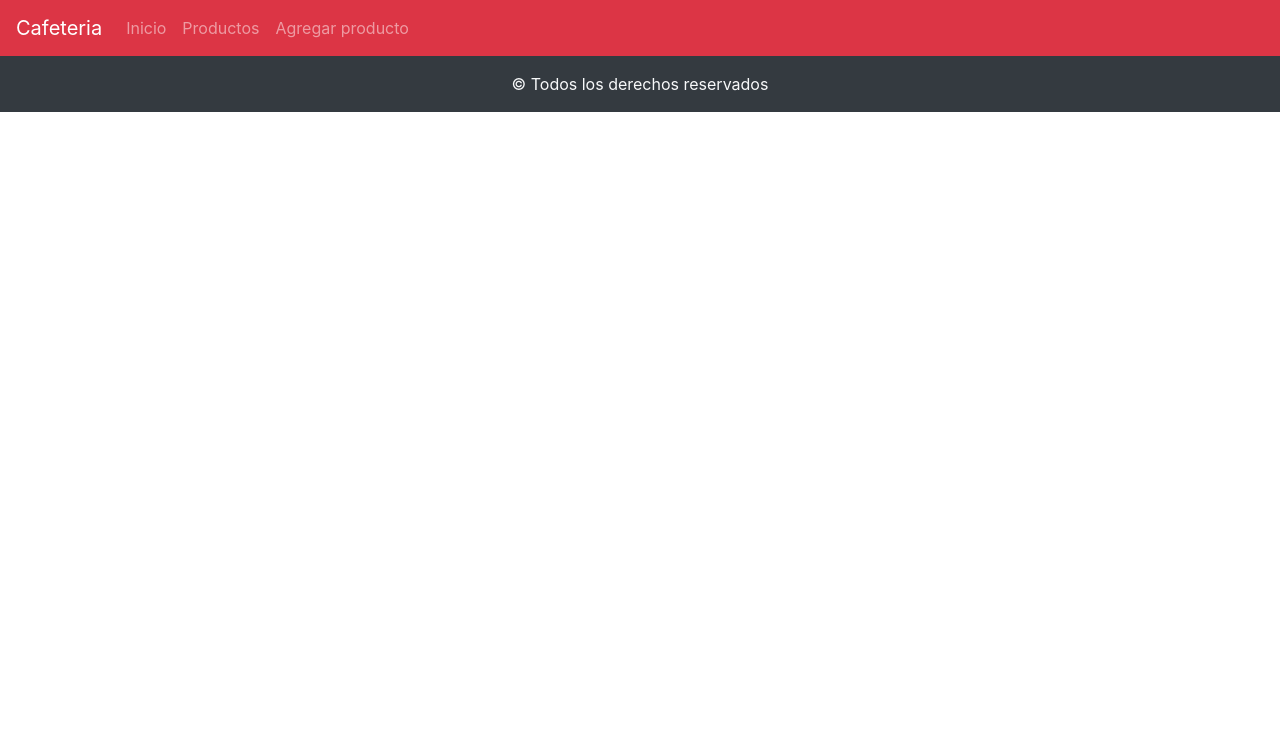
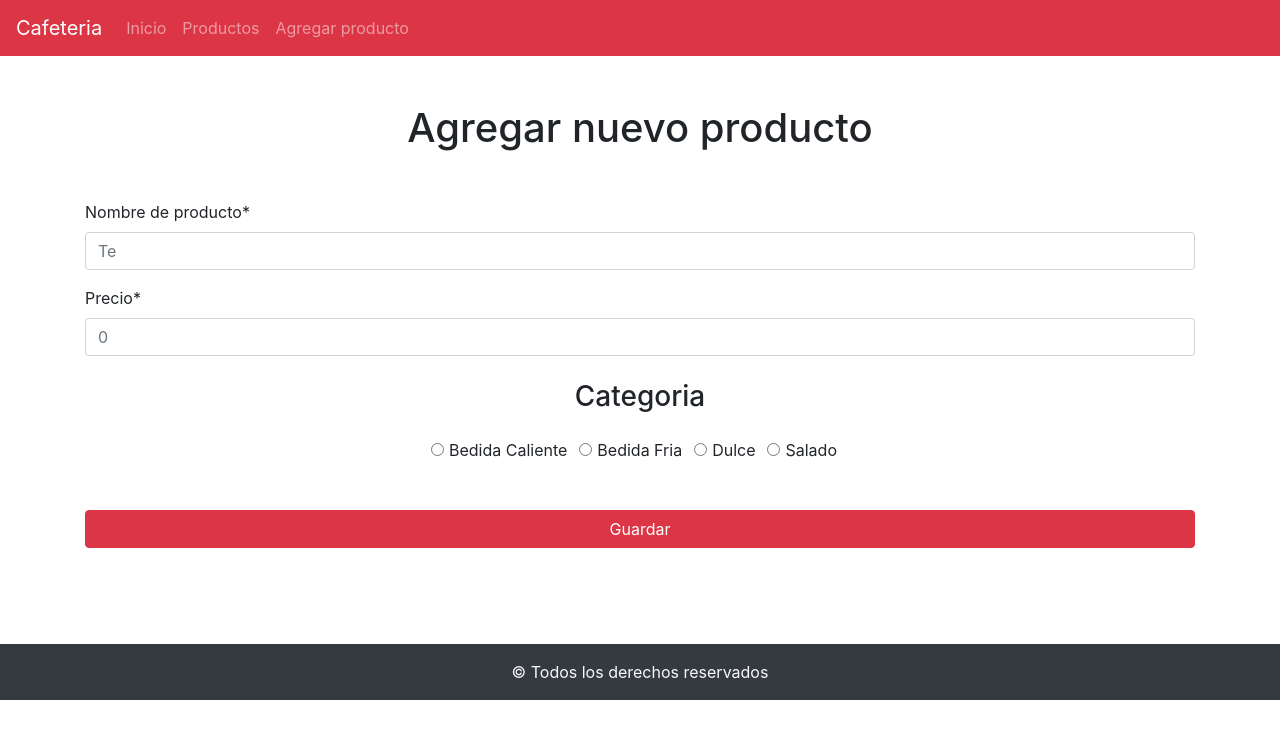
Before and after one commit to silmedina/crudbasico, a React (Create React App) app: page /productos/editar in a window 1280 px wide. Shown: the top 738 px of the page. Built offline with nearby package versions, Linux system fonts and the light colour scheme; data requests are answered from the project's data file.

Commit message:
se agrego maquetado

```diff
--- a/src/App.js
+++ b/src/App.js
@@ -11,6 +11,8 @@ import Navegacion from './components/common/Navegacion';
 import Footer from './components/common/Footer';
 import 'bootstrap/dist/css/bootstrap.min.css';
 import {useState, useEffect} from 'react' ;
+import EditarProducto from './components/EditarProducto.js';
+
 
 function App() {
   const [productos, setProductos] = useState([]);
@@ -49,6 +51,9 @@ function App() {
        <Route exact path='/productos/nuevo'>
          <AgregarProducto consultarAPI={consultarAPI}></AgregarProducto>
        </Route>
+       <Route exact path='/productos/editar'>
+         <EditarProducto></EditarProducto>
+       </Route>
      </Switch>
      <Footer></Footer>
    </Router>
--- /dev/null
+++ b/src/components/EditarProducto.js
@@ -0,0 +1,82 @@
+import React from 'react';
+import { Container, Form, Button, Alert } from "react-bootstrap";
+import Swal from "sweetalert2";
+
+
+const EditarProducto = () => {
+
+    const cambioCategoria = (e)=> {
+        // setCategoria(e.target.value);
+    }
+
+    const handleSubmit = ()=>{
+
+    };
+
+    return (
+        <Container>
+      <Form className="my-5" onSubmit={handleSubmit}>
+        <h1 className="text-center my-5">Agregar nuevo producto</h1>
+        <Form.Group>
+          <Form.Label>Nombre de producto*</Form.Label>
+          <Form.Control
+            type="text"
+            placeholder="Te"
+
+          ></Form.Control>
+        </Form.Group>
+        <Form.Group>
+          <Form.Label>Precio*</Form.Label>
+          <Form.Control
+            type="number"
+            placeholder="0"
+
+          ></Form.Control>
+        </Form.Group>
+        <h3 className="text-center my-4">Categoria</h3>
+        <div className="text-center">
+          <Form.Check
+            type="radio"
+            name="categoria"
+            inline
+            label="Bedida Caliente"
+            value="caliente"
+            onChange={cambioCategoria}
+          ></Form.Check>
+          <Form.Check
+            type="radio"
+            name="categoria"
+            inline
+            label="Bedida Fria"
+            value="fria"
+            onChange={cambioCategoria}
+          ></Form.Check>
+          <Form.Check
+            type="radio"
+            name="categoria"
+            inline
+            label="Dulce"
+            value="dulce"
+            onChange={cambioCategoria}
+          ></Form.Check>
+          <Form.Check
+            type="radio"
+            name="categoria"
+            inline
+            label="Salado"
+            value="salado"
+            onChange={cambioCategoria}
+          ></Form.Check>
+        </div>
+        <Button variant="danger" type="submit" className="w-100 my-5">
+          Guardar
+        </Button>
+        {/* {error === true ? ( */}
+          {/* <Alert variant="warning">Todos los campos son obligatorios</Alert> */}
+        {/* ) : null} */}
+      </Form>
+    </Container>
+    );
+};
+
+export default EditarProducto;
```
